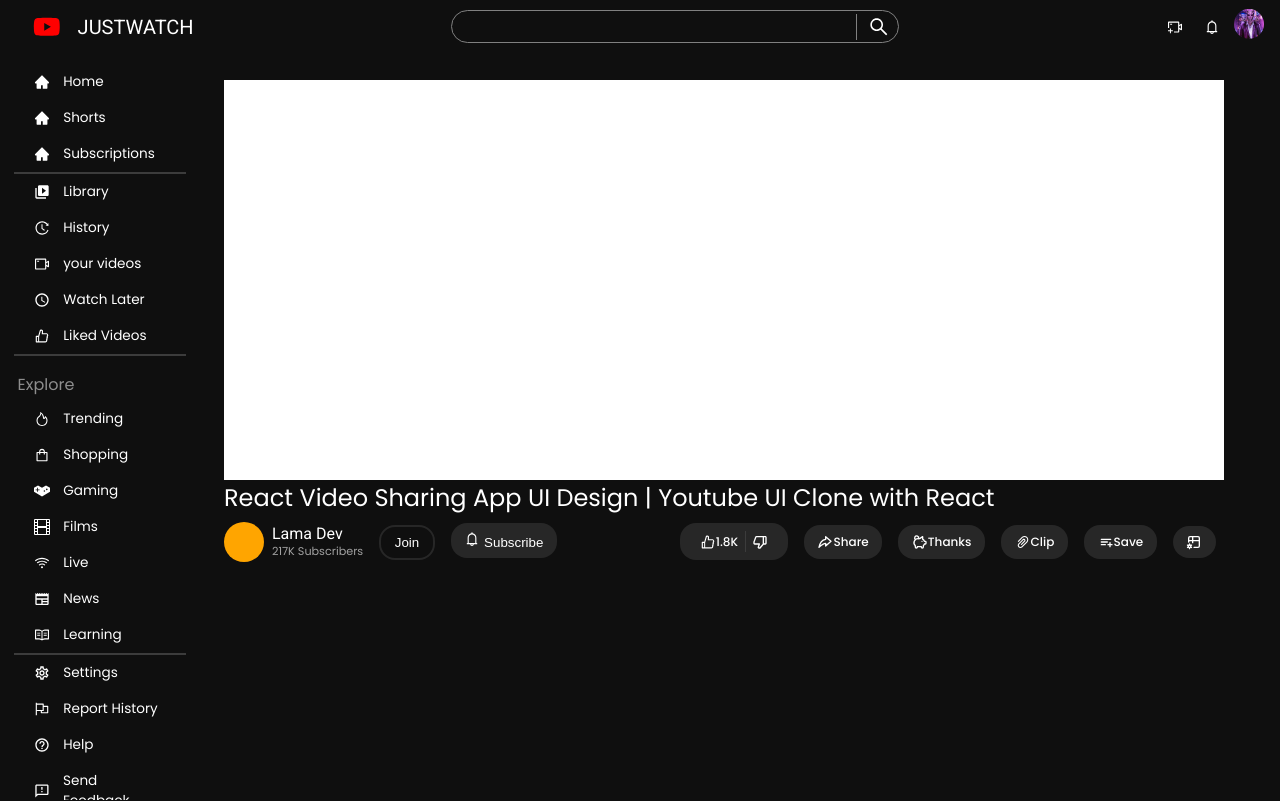
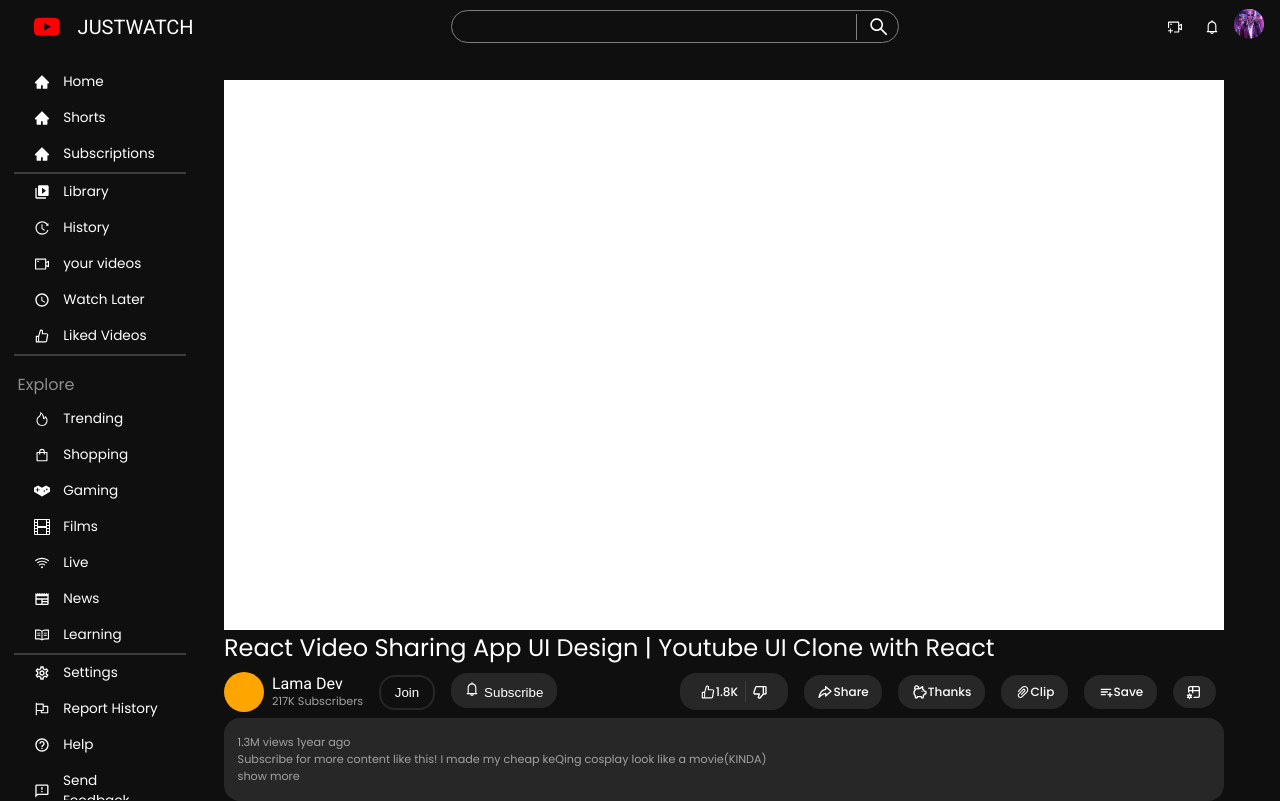
Before and after one commit to naveengitboi/youtubeclone, a React (Create React App) app in the folder client/: page /videoplay in a window 1280 px wide. Built offline with nearby package versions, Linux system fonts and the light colour scheme; the HTML template or start-up script is replaced by a standard one.

Commit message:
added description

```diff
--- a/client/src/css/VideoPlaying.css
+++ b/client/src/css/VideoPlaying.css
@@ -9,7 +9,7 @@
 .video
 {
     width: 100%;
-    height: 400px;
+    height: 550px;
     background-color: white;
 
 }
@@ -101,3 +101,10 @@
 {
     font-size: 1rem;
 }
+
+.videoDescription
+{
+    background-color: var(--btnBg);
+    padding: 1rem 0.85rem ;
+    border-radius: var(--brRadius);
+}
--- a/client/src/pages/VideoPlaying.jsx
+++ b/client/src/pages/VideoPlaying.jsx
@@ -38,8 +38,17 @@
             </div>
           </div>
         </div>
-        <div className="videoDescription"></div>
-        <div className="comments"></div>
+        <div className="videoDescription">
+          <h3 className='tinyTexts'>1.3M views 1year ago</h3>
+          <p className='tinyTexts'>
+            Subscribe for more content like this!
+            I made my cheap keQing cosplay look like a movie(KINDA)
+          </p>
+            <p className='tinyTexts'>show more</p>
+        </div>
+        <div className="comments">
+
+        </div>
       </div>
     </div>
   )
```
